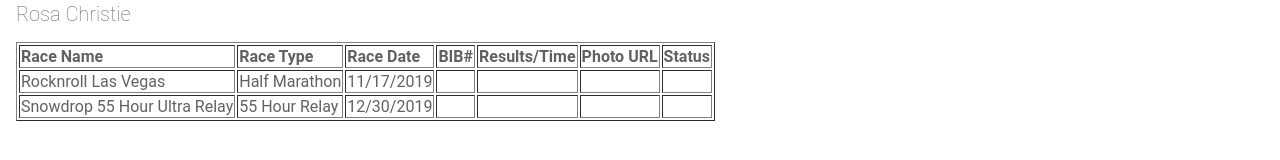
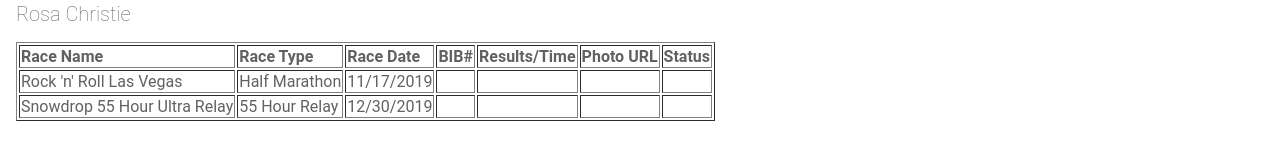
Before and after one commit to gchristie/txfas, an Angular app: page / in a window 1280 px wide. Shown: the part 194-354 px from the top of the page. Built offline with nearby package versions, Linux system fonts and the light colour scheme.

Commit message:
1 file modified

```diff
--- a/src/app/racedata.ts
+++ b/src/app/racedata.ts
@@ -51,7 +51,7 @@ export var racedata = [
 ,
 {
 runner:'Rosa',
-name:'Rocknroll Las Vegas',
+name:"Rock 'n' Roll Las Vegas",
 racedate:'11/17/2019',
 racetype:'Half Marathon',
 bibnumber:'',
```
